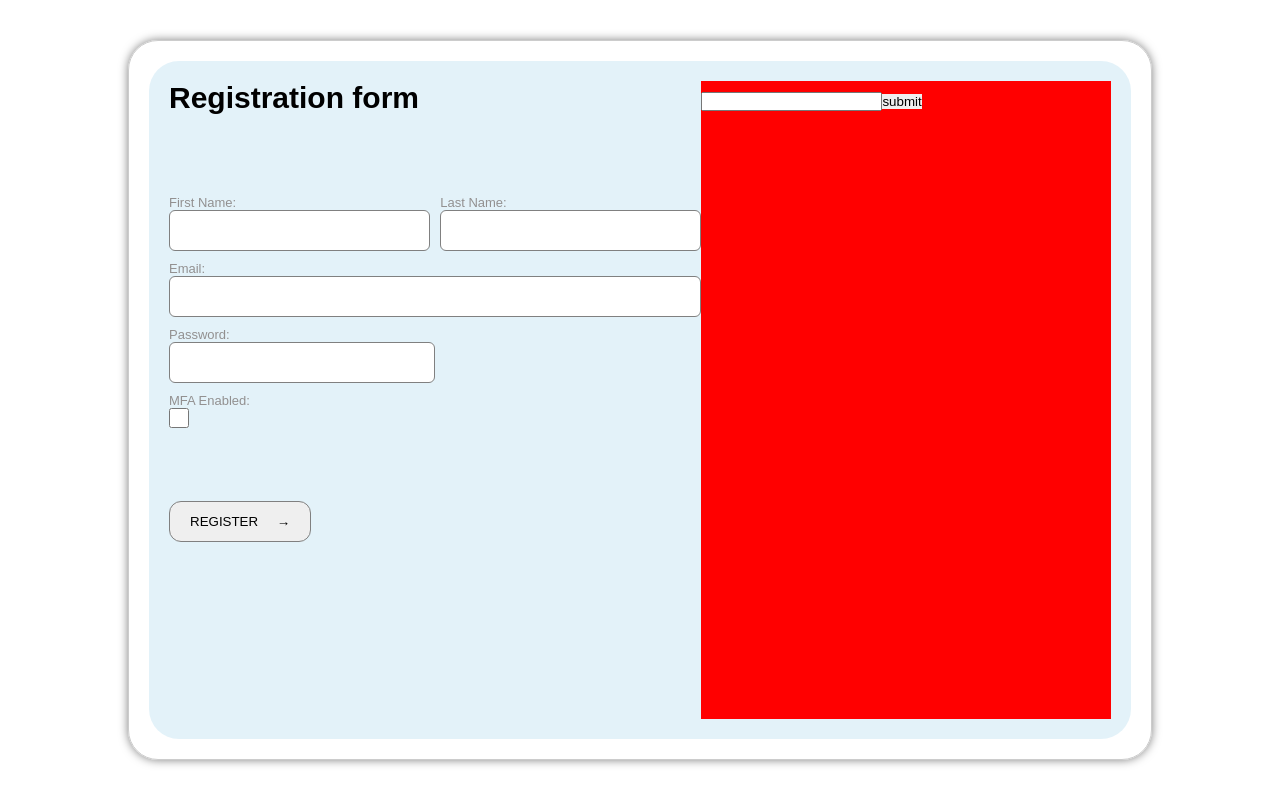
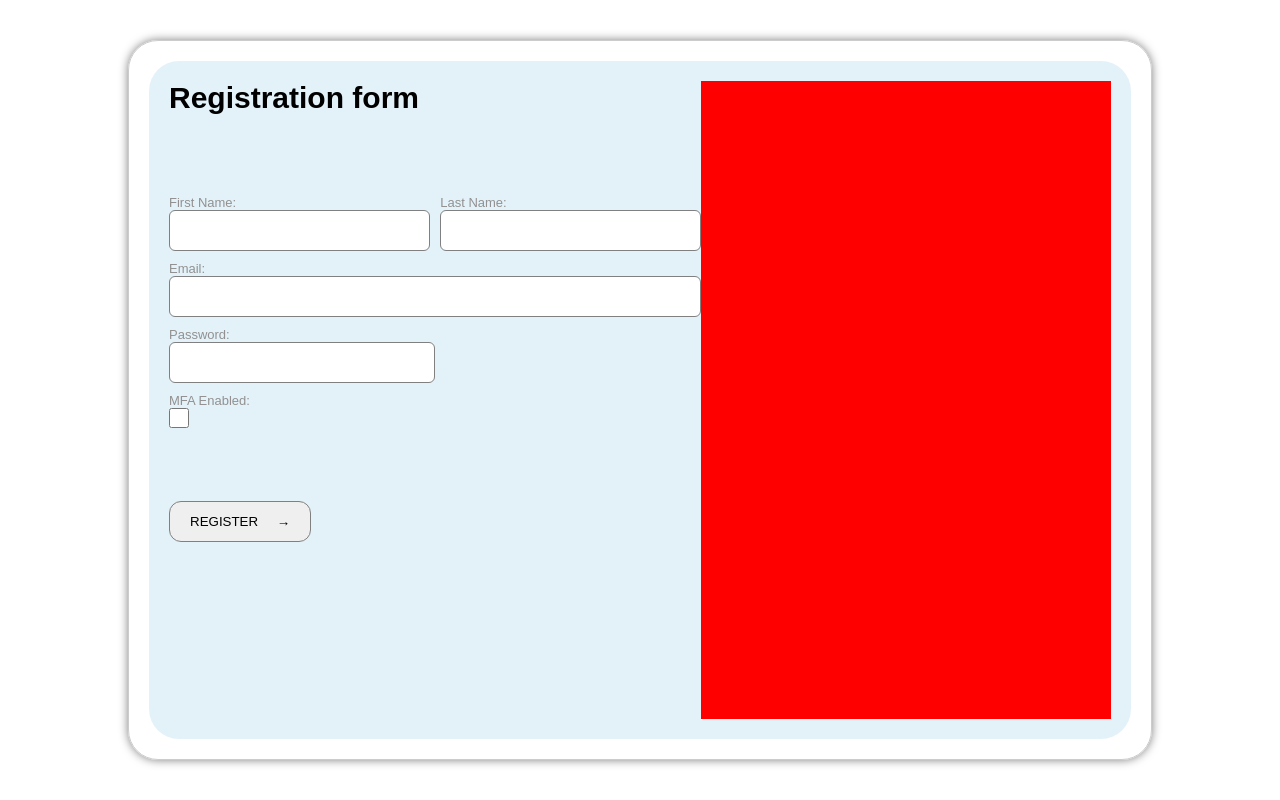
Before and after one commit to Merxibeaucoup/mfa-frontend-react, a React (Vite) app: page / in a window 1280 px wide. Built offline with nearby package versions, Linux system fonts and the light colour scheme.

Commit message:
qr image .2

```diff
--- a/src/components/Register/RegisterRight.tsx
+++ b/src/components/Register/RegisterRight.tsx
@@ -10,6 +10,8 @@ const RegisterRight: React.FC<RegisterRightProps> = ({ showQr, imageData }) => {
 
   return (
     <div>
+      {showQr && (
+        <>
           <img src={imageData} alt="" />
 
           <form>
@@ -18,6 +20,8 @@ const RegisterRight: React.FC<RegisterRightProps> = ({ showQr, imageData }) => {
             </label>
             <button>submit</button>
           </form>
+        </>
+      )}
     </div>
   );
 };
```
Lines whose indentation alone changed are shown as unchanged.
